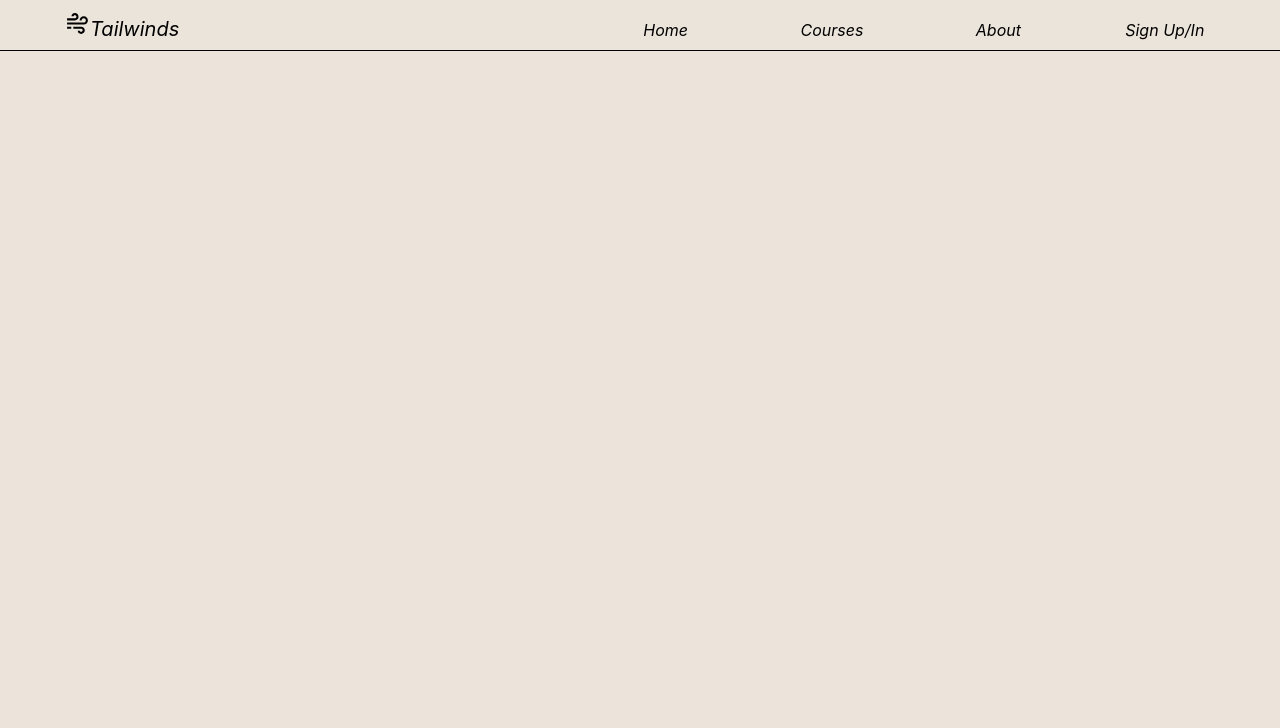
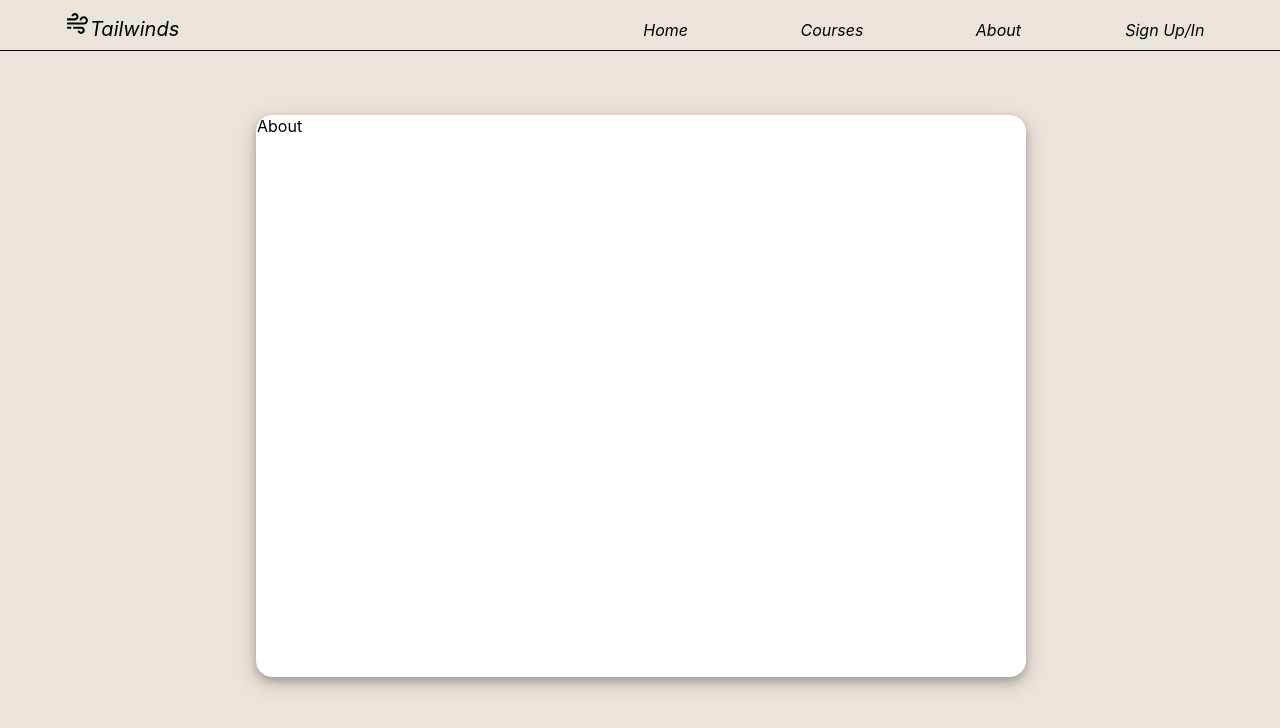
Before and after one commit to wsderte/tailwind, a React (Create React App) app: page /about in a window 1280 px wide. Shown: the top 728 px of the page. Built offline with nearby package versions, Linux system fonts and the light colour scheme; the HTML template or start-up script is replaced by a standard one.

Commit message:
minor changes, animated router

```diff
--- a/package.json
+++ b/package.json
@@ -7,6 +7,7 @@
     "@testing-library/jest-dom": "^5.16.2",
     "@testing-library/react": "^12.1.2",
     "@testing-library/user-event": "^13.5.0",
+    "framer-motion": "^6.3.2",
     "react": "^17.0.2",
     "react-dom": "^17.0.2",
     "react-icons": "^4.3.1",
--- a/src/App.js
+++ b/src/App.js
@@ -1,20 +1,27 @@
 import './App.css'
 
-import { BrowserRouter as Router, Routes, Route } from 'react-router-dom'
-import { HomePage } from './pages/home-page/home-page'
-import { CardPage } from './pages/card-page/card-page'
+import { BrowserRouter as Router } from 'react-router-dom'
 import { NavBar } from '../src/components/navbar/navbar'
 import { Provider } from 'react-redux'
 import { store } from './redux/index'
-import { SignUp } from './pages/signUp-page/signUp'
-import { CoursePage } from './pages/courses-page/course-page'
-import { SignIn } from './pages/signIn-page/signIn'
+import { AnimatedNav } from './components/animated-navigation/animated-nav'
 
 function App() {
+    //<AnimatedNav />
     return (
         <Provider store={store}>
             <Router>
                 <NavBar />
+                <AnimatedNav />
+            </Router>
+        </Provider>
+    )
+}
+
+export default App
+
+/*
+
                 <Routes>
                     <Route
                         path="/course/:header"
@@ -25,9 +32,5 @@ function App() {
                     <Route path="/sign/up" element={<SignUp />}></Route>
                     <Route path="/sign/in" element={<SignIn />}></Route>
                 </Routes>
-            </Router>
-        </Provider>
-    )
-}
 
-export default App
+*/
--- /dev/null
+++ b/src/components/animated-navigation/animated-nav.js
@@ -0,0 +1,25 @@
+import React from 'react'
+import { Routes, Route, useLocation } from 'react-router-dom'
+import { HomePage } from './../../pages/home-page/home-page'
+import { CardPage } from './../../pages/card-page/card-page'
+import { SignUp } from './../../pages/signUp-page/signUp'
+import { CoursePage } from './../../pages/courses-page/course-page'
+import { SignIn } from './../../pages/signIn-page/signIn'
+import { AnimatePresence } from 'framer-motion'
+import { AboutPage } from '../../pages/about-page/about-page'
+
+export const AnimatedNav = () => {
+    const location = useLocation()
+    return (
+        <AnimatePresence>
+            <Routes location={location} key={location.pathname}>
+                <Route path="/course/:header" element={<CardPage />}></Route>
+                <Route path="/" element={<HomePage />}></Route>
+                <Route path="/courses" element={<CoursePage />}></Route>
+                <Route path="/about" element={<AboutPage />}></Route>
+                <Route path="/sign/up" element={<SignUp />}></Route>
+                <Route path="/sign/in" element={<SignIn />}></Route>
+            </Routes>
+        </AnimatePresence>
+    )
+}
--- a/src/components/email-box/email-box.css
+++ b/src/components/email-box/email-box.css
@@ -15,6 +15,11 @@
   margin-left: 20%;
   margin-right: 2%;
   padding: 8px;
+
+}
+
+input::-webkit-input-placeholder{
+  color:rgb(255, 255, 255);
 }
 
 .email-box-button {
--- /dev/null
+++ b/src/pages/about-page/about-page.css
@@ -0,0 +1,13 @@
+.about-page-container{
+    padding:  5% 20% 0% 20%;
+}
+
+.about-page-square{
+    width: 60vw;
+    height: 70vh;
+    background: white;
+    border: 1px solid white;
+    border-radius: 1rem;
+    box-shadow: 0 4px 8px 0 rgba(0, 0, 0, 0.2), 0 6px 20px 0 rgba(0, 0, 0, 0.19);
+
+}
--- /dev/null
+++ b/src/pages/about-page/about-page.js
@@ -0,0 +1,21 @@
+import React from 'react'
+import './about-page.css'
+
+export const AboutPage = () => {
+    return (
+        <div className="about-page-wrap">
+            <div className="about-page-container">
+                <div className="about-page-square">
+                    <div className="about-page-bar"></div>
+                    <div className="about-page-main">
+                        <header>About</header>
+                        <div className="about-page-notation"></div>
+                        <div className="about-page-question"></div>
+                        <div className="about-page-answer"></div>
+                    </div>
+                    <div className="about-page-next"></div>
+                </div>
+            </div>
+        </div>
+    )
+}
--- a/src/pages/card-page/card-page.js
+++ b/src/pages/card-page/card-page.js
@@ -9,10 +9,16 @@ import { Footer } from '../../components/footer/footer'
 import { Brief } from '../../components/brief/brief'
 import { CourseMain } from '../../components/course-main/course-main'
 import { PageHeader } from '../../components/page-header/page-header'
+import { motion } from 'framer-motion'
 
 export const CardPage = () => {
     return (
-        <div className="home-page">
+        <motion.div
+            initial={{ opacity: 0, scale: 0.5 }}
+            animate={{ opacity: 1, scale: 1 }}
+            exit={{ opacity: 0, transition: { duration: 0.2 } }}
+            className="home-page"
+        >
             <div className="card-page-wrap">
                 <div className="home-page-bottom">
                     <PageHeader text={'Challenge'} />
@@ -25,6 +31,6 @@ export const CardPage = () => {
                     <Footer />
                 </div>
             </div>
-        </div>
+        </motion.div>
     )
 }
--- a/src/pages/courses-page/course-page.js
+++ b/src/pages/courses-page/course-page.js
@@ -1,4 +1,6 @@
 import React, { useState, useRef } from 'react'
+import { motion } from 'framer-motion'
+
 import './course-page.css'
 
 const users = [
@@ -22,7 +24,11 @@ export const CoursePage = () => {
     }
 
     return (
-        <div>
+        <motion.div
+            initial={{ opacity: 0, scale: 0.5 }}
+            animate={{ opacity: 1, scale: 1 }}
+            exit={{ opacity: 0, transition: { duration: 0.2 } }}
+        >
             <input type="text" ref={inputRef} />
             <button type="button" onClick={onClick}>
                 Search
@@ -30,6 +36,6 @@ export const CoursePage = () => {
             {state.map((user) => (
                 <div key={user.id + user.name}>{user.name}</div>
             ))}
-        </div>
+        </motion.div>
     )
 }
--- a/src/pages/home-page/home-page.js
+++ b/src/pages/home-page/home-page.js
@@ -8,9 +8,16 @@ import { HomeSlack } from '../../components/home-slack/home-slack.js'
 import { HomeSubscribe } from '../../components/home-subscribe/home-subsc'
 import { HomeInfo } from '../../components/home-info/home-info.js'
 import { Footer } from '../../components/footer/footer'
+import { motion } from 'framer-motion'
+
 export const HomePage = () => {
     return (
-        <div className="home-page">
+        <motion.div
+            className="home-page"
+            initial={{ opacity: 0, scale: 0.5 }}
+            animate={{ opacity: 1, scale: 1 }}
+            exit={{ opacity: 0, transition: { duration: 0.2 } }}
+        >
             <div className="home-page-wrap">
                 <div className="home-page-bottom">
                     <HomeMain />
@@ -22,6 +29,6 @@ export const HomePage = () => {
                     <Footer />
                 </div>
             </div>
-        </div>
+        </motion.div>
     )
 }
--- a/src/pages/signIn-page/signIn.css
+++ b/src/pages/signIn-page/signIn.css
@@ -2,14 +2,14 @@
     width: 100%;
     height:  fit-content;
     text-align: center;
-    padding-top: 8vh;
+    padding-top: 6vh;
 }
 
 .signin-content{
     margin: 0 25vw;
     padding: 7vh 1vh;
     width: 50vw;
-    height: fit-content;
+    height: 65vh;
     background-color: rgb(104, 104, 201);
 
     text-align: center;
--- a/src/pages/signUp-page/signUp.css
+++ b/src/pages/signUp-page/signUp.css
@@ -1,15 +1,15 @@
 .sign-wrap{
     width: 100%;
-    height:  fit-content;
+    height: 100%;
     text-align: center;
-    padding-top: 8vh;
+    padding-top: 6vh;
 }
 
 .sign-content{
     margin: 0 25vw;
     padding: 7vh 1vh;
     width: 50vw;
-    height: fit-content;
+    height: 65vh;
     background-color: rgb(104, 104, 201);
 
     text-align: center;
```
Also changed, not shown: 1 other file (tests, documents, lock files or other folders).
